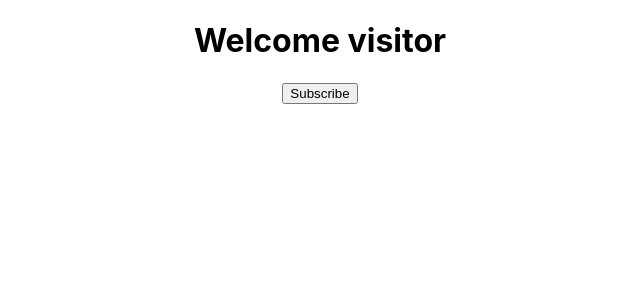
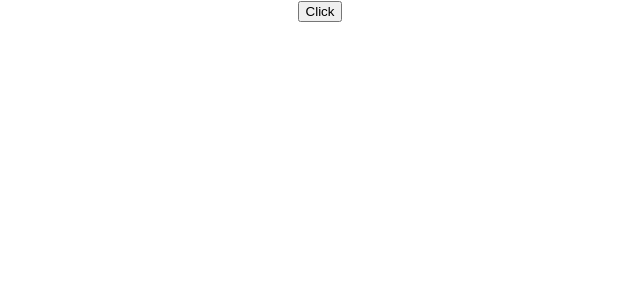
Before and after one commit to Ribeiro/ReactCrashCourse, a React (Create React App) app in the folder react-demo/: page / in a window 1280 px wide. Shown: the top 300 px of the page, without its empty margins (320-960 px from the left). Built offline with nearby package versions, Linux system fonts and the light colour scheme.

Commit message:
Event handling

```diff
--- a/react-demo/src/App.js
+++ b/react-demo/src/App.js
@@ -1,6 +1,8 @@
 import './App.css';
-import { Greet } from './components/Greet';
-import { Message } from './components/Message'
+import { ClickHandler } from './components/ClickHandler'
+//import { Greet } from './components/Greet';
+//import { Message } from './components/Message'
+
 
 function App() {
   return (
@@ -11,8 +13,10 @@ function App() {
       </Greet>
       <Greet name='Diana' heroName='Wonder Woman'>
         <p>This is children props</p>
-      </Greet> */}
-      <Message />
+      </Greet>
+      <Message />*/
+      }
+      <ClickHandler />
     </div>
   );
 }
--- /dev/null
+++ b/react-demo/src/components/ClickHandler.js
@@ -0,0 +1,8 @@
+export const ClickHandler = () => {
+    const clickHandler = () => {
+        console.log('button clicked')
+    }
+    return <div>
+        <button onClick={clickHandler}>Click</button>
+    </div>
+}
```
